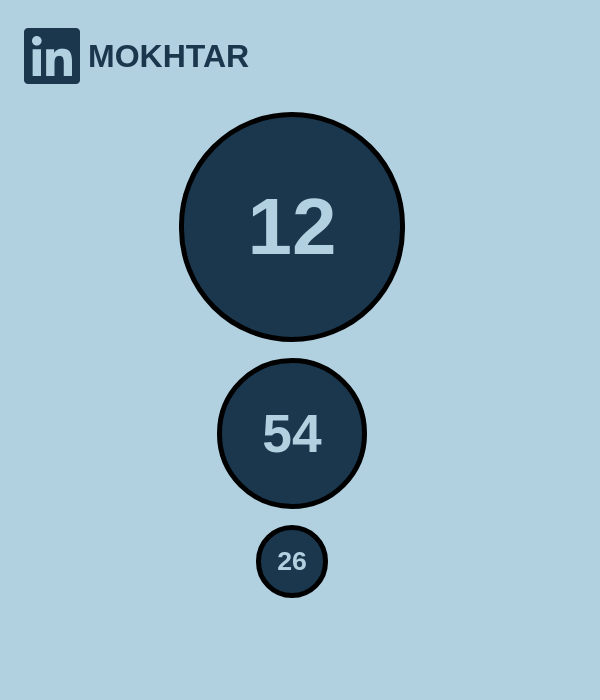
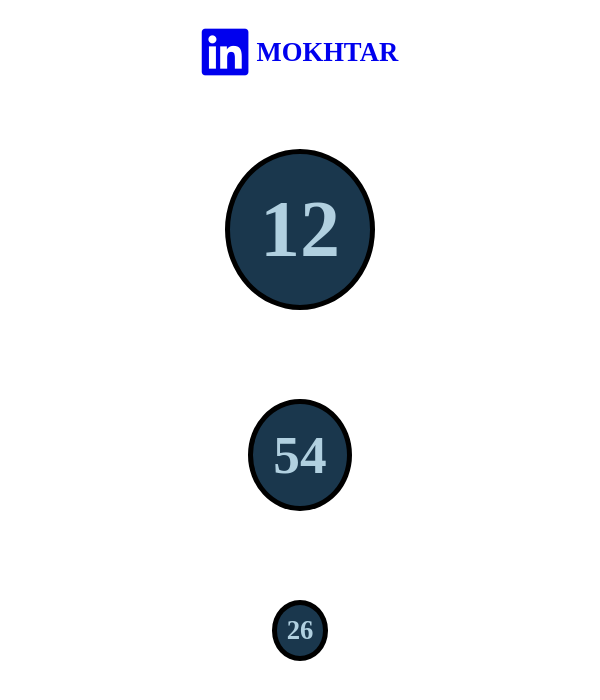
Before and after one commit to ibrahimelmokhtar/js-clock, a plain HTML site: page index.html in a window 600 px wide. Drawn offline with Linux system fonts and the light colour scheme.

Commit message:
Modify design to be responsive for smartphones

```diff
--- /dev/null
+++ b/css/responsive.css
@@ -0,0 +1,38 @@
+
+/* Smartphone and Tablet devices */
+@media screen and (max-width: 1023px) {
+
+    .logo__container {
+        margin: 0 auto;
+        font-size: 10pt;
+    }
+
+
+    .container {
+        flex-direction: column;
+        justify-content: space-around;
+        margin-top: 0;
+        height: 75vh;
+    }
+
+
+    .container span{
+        margin-right: 0;
+    }
+
+
+    #hours {
+        padding: 30px;
+
+    }
+
+
+    #minutes {
+        padding: 20px;
+    }
+
+
+    #seconds {
+        padding: 10px;
+    }
+}
--- a/css/styles.css
+++ b/css/styles.css
@@ -1,14 +1,3 @@
-
-/* Reset Styles */
-*{
-    padding: 0;
-    margin: 0;
-    font-family: sans-serif, Verdana, Tahoma;
-    background-color: #B1D0E0;
-    color: #1A374D;
-}
-
-
 
 /* Logo */
 .logo__container {
@@ -16,9 +5,13 @@
     margin-left: 4rem;
     width: fit-content;
 }
+
+
 .logo__container *{
     border-radius: 1rem;
 }
+
+
 #logo {
     text-decoration: none;
     text-transform: uppercase;
@@ -28,6 +21,8 @@
     align-items: center;
     padding: 0.5rem;
 }
+
+
 .logo__container span {
     margin-left: 0.5rem;
 }
@@ -42,6 +37,9 @@
     justify-content: center;
     align-items: center;
 }
+
+
+
 .container span{
     margin-right: 4rem;
     font-weight: bold;
@@ -49,85 +47,24 @@
     color: #B1D0E0;
     border: 5px solid #000000;
 }
+
+
 #hours{
     padding:6rem;
-    border-radius: 10rem;
+    border-radius: 50%;
     font-size: 60pt;
-}
-#minutes{
-    padding: 4rem;
-    border-radius: 8rem;
-    font-size: 40pt;
-}
-#seconds{
-    padding: 2rem;
-    border-radius: 6rem;
-    font-size: 20pt;
 }
 
 
-
-/* Extra small devices (phones, 600px and down) */
-@media only screen and (max-width: 600px) {
-    .container {
-        /* background-color: green; */
-        margin-top: 3rem;
-        display: flex;
-        flex-direction: column;
-        align-items: center;
-        justify-content: center;
-    }
-    .container span{
-        margin-right: 0;
-        margin-bottom: 1rem;
-    }
-    #hours{
-        padding:1.5rem;
-    }
-    #minutes{
-        padding:1rem;
-    }
-    #seconds{
-        padding:0.5rem;
-    }
-    .logo__container {
-        margin-top: 1rem;
-        margin-left: 1rem;
-    }
+#minutes{
+    padding: 4rem;
+    border-radius: 50%;
+    font-size: 40pt;
 }
 
-/* Small devices (portrait tablets and large phones, 600px and up) */
-@media only screen and (min-width: 600px) and (max-width: 768px) {
-    .container {
-        /* background-color: indigo; */
-        margin-top: 1rem;
-    }
-    .container span{
-        margin-right: 1rem;
-    }
-    #hours{
-        padding:4rem;
-    }
-    #minutes{
-        padding:2.5rem;
-    }
-    #seconds{
-        padding:1rem;
-    }
-    .logo__container {
-        margin-top: 1rem;
-        margin-left: 1rem;
-    }
+
+#seconds{
+    padding: 2rem;
+    border-radius: 50%;
+    font-size: 20pt;
 }
-
-/* Medium devices (landscape tablets, 768px and up) */
-@media only screen and (min-width: 768px) and (max-width: 992px) {
-}
-
-/* Large devices (laptops/desktops, 992px and up) */
-@media only screen and (min-width: 992px) and (max-width: 1200px) {
-}
-
-/* Extra large devices (large laptops and desktops, 1200px and up) */
-@media only screen and (min-width: 1200px) {
-}
--- a/index.html
+++ b/index.html
@@ -15,6 +15,7 @@
     <link rel="stylesheet" href="https://cdnjs.cloudflare.com/ajax/libs/font-awesome/5.15.4/css/all.min.css">
     <!-- Link to used style sheet -->
     <link rel="stylesheet" href="css/styles.css">
+    <link rel="stylesheet" href="css/responsive.css">
     <!-- Page title -->
     <title>Digital Clock</title>
 </head>
```
